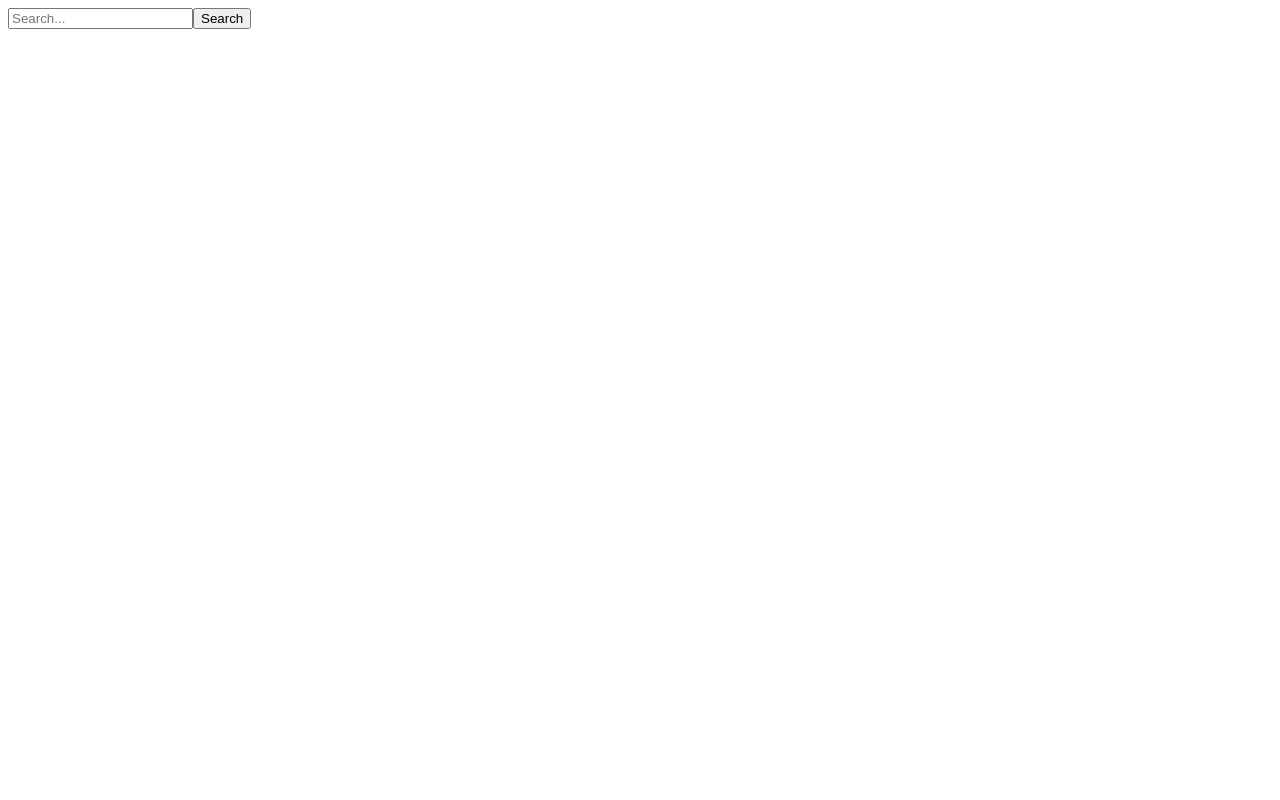
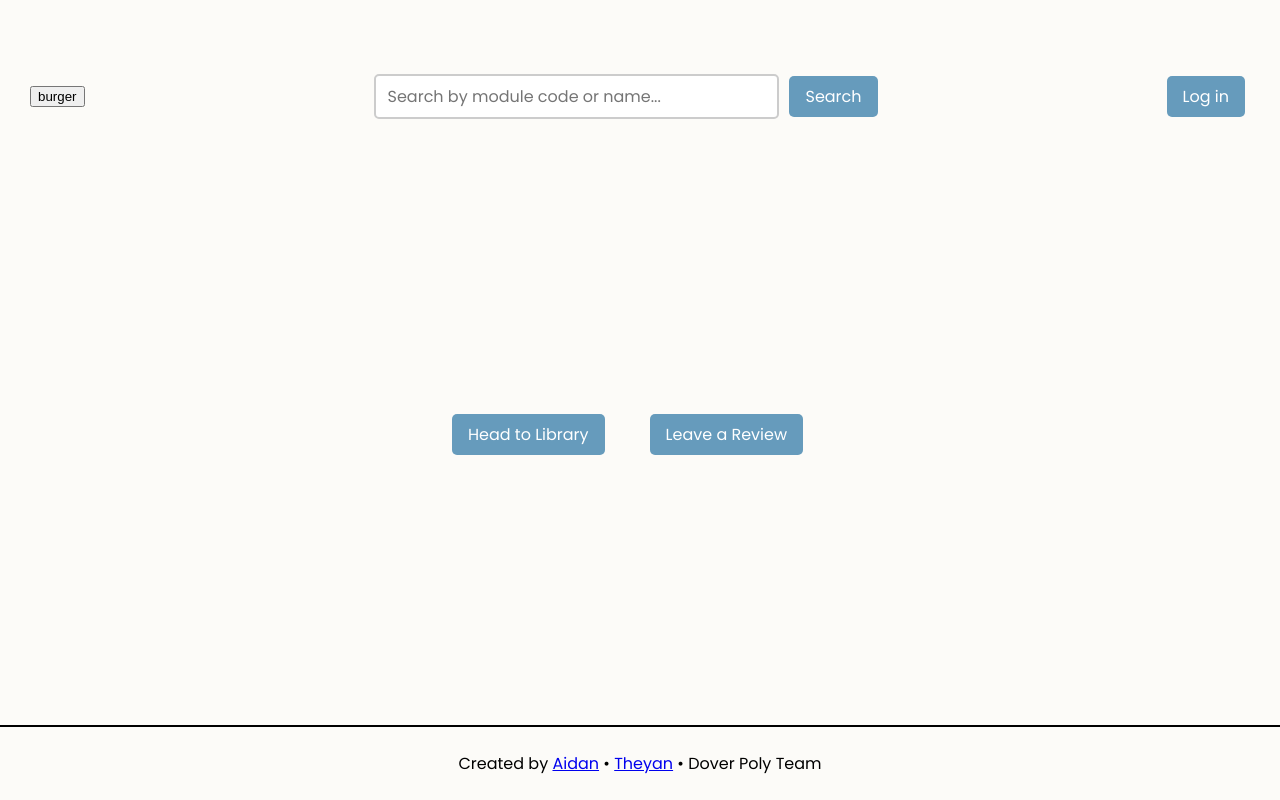
Before and after one commit to AidanG-05/sp-elective-site, a React (Vite) app in the folder elective-site/: page / in a window 1280 px wide. Built offline with nearby package versions, Linux system fonts and the light colour scheme.

Commit message:
frontend of homepage 80% done

```diff
--- a/elective-site/src/App.jsx
+++ b/elective-site/src/App.jsx
@@ -1,8 +1,30 @@
+import "./App.css"
 import SearchBar from "./components/searchBar"
+import MainButton from "./components/mainButton"
+import LoginButton from "./components/loginButton"
+import Footer from "./components/footer"
+import Hamburger from "./components/hamburger"
 
 function App() {
 
-  return(<SearchBar></SearchBar>);
+  return(
+    <>
+    <div className="nav-container">
+      <Hamburger></Hamburger>
+      <SearchBar></SearchBar>
+      <LoginButton></LoginButton>
+    </div>
+
+    <div className="button-container">
+      <MainButton title="Head to Library"></MainButton>
+      <MainButton title="Leave a Review"></MainButton>
+    </div>
+    <div className="footer-container">
+      <Footer></Footer>
+    </div>
+    </>
+
+  );
 }
 
 export default App
--- /dev/null
+++ b/elective-site/src/components/footer.jsx
@@ -0,0 +1,11 @@
+
+
+function Footer() {
+
+    const aidan = <a href="https://www.linkedin.com/in/aidan-gunawardhana/">Aidan</a>
+    const theyan = <a href="https://www.linkedin.com/in/theyanrs/">Theyan</a>
+
+    return(<footer>Created by {aidan} • {theyan} • Dover Poly Team</footer>)
+}
+
+export default Footer
--- /dev/null
+++ b/elective-site/src/components/hamburger.jsx
@@ -0,0 +1,12 @@
+import { useState } from "react";
+
+
+function Hamburger() {
+
+    return (
+        <button className="hamburger">burger</button>
+      );
+}
+
+
+export default Hamburger
--- /dev/null
+++ b/elective-site/src/components/loginButton.jsx
@@ -0,0 +1,7 @@
+
+function LoginButton() {
+
+    return(<button className="log-in">Log in</button>);
+}
+
+export default LoginButton
--- /dev/null
+++ b/elective-site/src/components/mainButton.jsx
@@ -0,0 +1,9 @@
+
+function MainButton(props) {
+
+    return(
+        <button className="main-button">{props.title}</button>
+    );
+}
+
+export default MainButton
--- a/elective-site/src/components/searchBar.jsx
+++ b/elective-site/src/components/searchBar.jsx
@@ -5,8 +5,8 @@ function SearchBar() {
 
     return(
 
-        <div>
-            <input type="text" placeholder='Search...'/>
+        <div className="search-bar">
+            <input type="text" placeholder='Search by module code or name...'/>
             <button>Search</button>
         </div>
     );
--- a/elective-site/src/index.css
+++ b/elective-site/src/index.css
@@ -0,0 +1,132 @@
+@import url('https://fonts.googleapis.com/css2?family=Poppins:ital,wght@0,100;0,200;0,300;0,400;0,500;0,600;0,700;0,800;0,900;1,100;1,200;1,300;1,400;1,500;1,600;1,700;1,800;1,900&display=swap');
+
+body, html {
+  margin: 0;
+  height: 100%;
+  display: flex;
+  flex-direction: column;
+  background-color: #fcfbf8;
+
+}
+
+#root {
+  display: flex;
+  flex-direction: column;
+  height: 100vh; /* Full viewport height */
+
+}
+
+.nav-container {
+  display:flex;
+  flex-direction:row;
+  justify-content:space-evenly;
+  align-items: center;
+  height:10%;
+  padding: 10px;
+  margin-top: 50px
+}
+
+.button-container {
+  height: 80%;
+  display: flex;
+  justify-content: center;
+  align-items: center;
+  gap: 20px;
+}
+
+.footer-container {
+  display: flex;
+  justify-content: center;
+  height: 10%;
+  border-top: 2px solid black;
+  align-items: center;
+}
+
+.hamburger {
+ margin-left: 20px;
+}
+
+.search-bar {
+  display: flex;
+  width:40%;
+  align-items: center;
+  justify-content: center;
+  gap: 10px; /* Adds spacing between input and button */
+  padding: 10px;
+  border-radius: 8px;
+  margin: 0 auto;
+  max-width: 600px;
+  min-width: 250px;
+}
+
+.search-bar input {
+  flex:1;
+  padding: 8px 12px;
+  border: 2px solid #ccc;
+  border-radius: 5px;
+  outline: none;
+  font-size: 16px;
+  transition: border-color 0.s ease;
+  font-family:'Poppins'
+}
+
+.search-bar input:focus {
+  border-color: #007bff;
+}
+
+.search-bar button {
+  padding: 8px 16px;
+  border: none;
+  background-color: #669bbc;
+  color: white;
+  font-size: 16px;
+  border-radius: 5px;
+  cursor: pointer;
+  transition: background 0.3s ease;
+  white-space: nowrap;
+  font-family:'Poppins'
+}
+
+.search-bar button:hover {
+  background-color: #003049;
+}
+
+.log-in {
+  padding:8px 16px;
+  border: none;
+  background-color: #669bbc;
+  color: white;
+  font-size: 16px;
+  border-radius: 5px;
+  cursor: pointer;
+  transition: background 0.3s ease;
+  white-space: nowrap;
+  font-family:'Poppins';
+  margin-right:25px;
+}
+
+.log-in:hover {
+  background-color: #003049;
+}
+
+.main-button {
+  padding:8px 16px;
+  border: none;
+  background-color: #669bbc;
+  color: white;
+  font-size: 16px;
+  border-radius: 5px;
+  cursor: pointer;
+  transition: background 0.3s ease;
+  white-space: nowrap;
+  font-family:'Poppins';
+  margin-right:25px;
+}
+
+.main-button:hover {
+  background-color: #003049;
+}
+
+footer {
+  font-family: 'Poppins';
+}
```
Also changed, not shown: elective-site/src/assets/burger.png (added).
